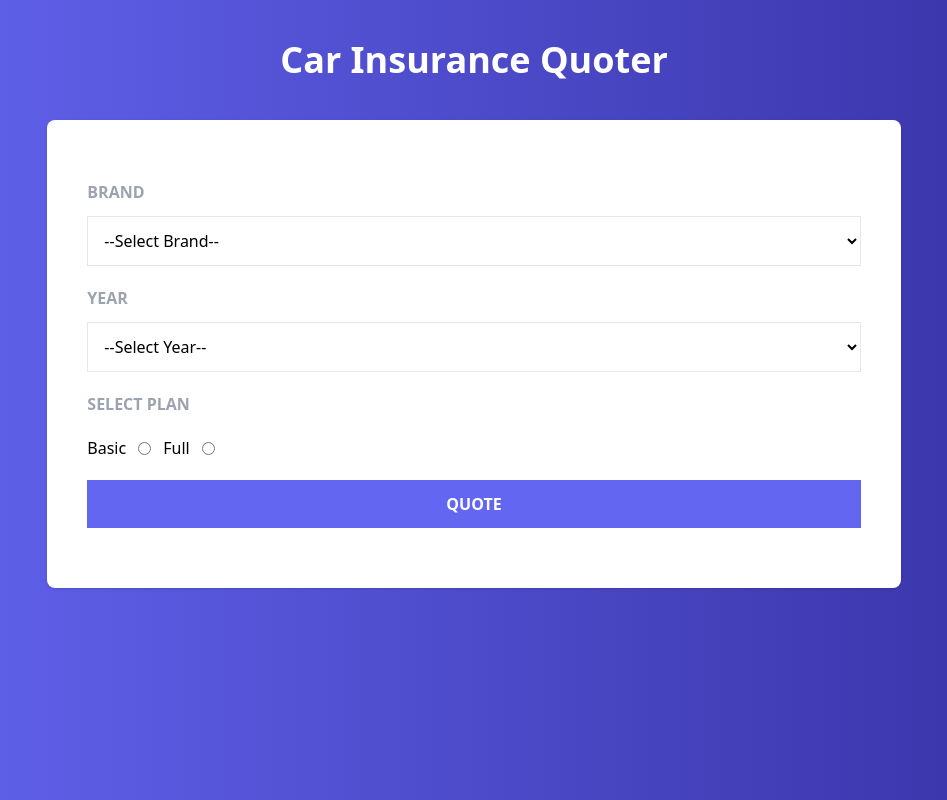
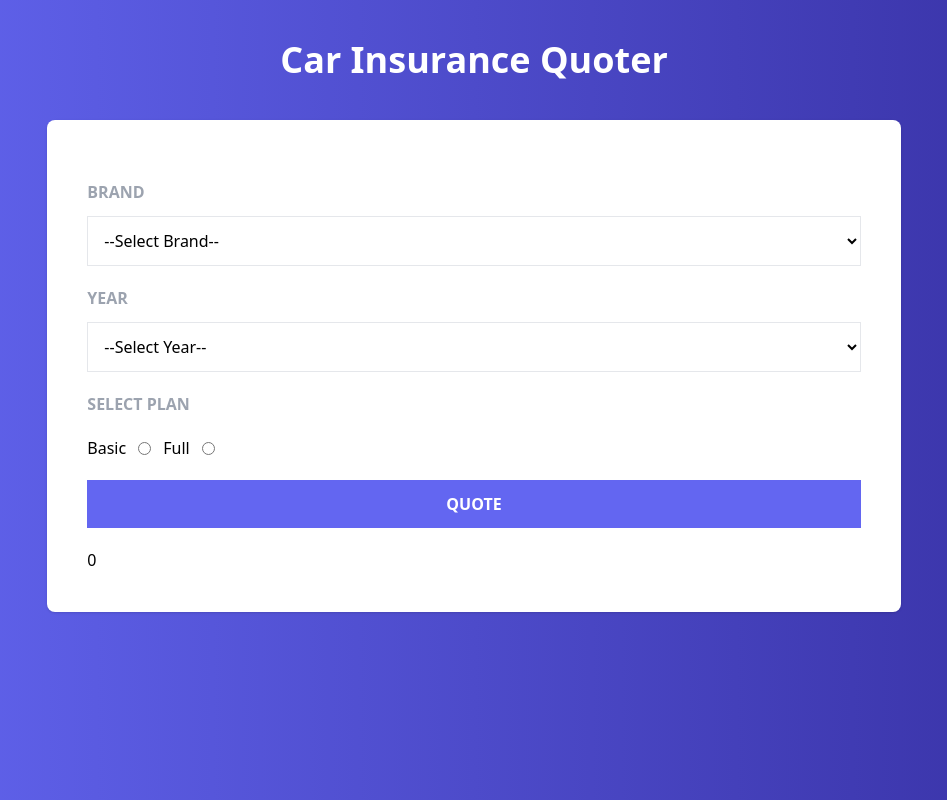
Before and after one commit to ClondonoM/react-tailwind-contex-insurance-quoter, a React (Vite) app: page / in a window 1280 px wide. Shown: the whole page, without its empty margins (166-1113 px from the left). Built offline with nearby package versions, Linux system fonts and the light colour scheme.

Commit message:
showing result in dom

```diff
--- a/src/components/AppInsurance.jsx
+++ b/src/components/AppInsurance.jsx
@@ -2,6 +2,8 @@ import Form from './Form';
 import useQuoter from '../hooks/useQuoter';
 
 const AppInsurance = () => {
+  const { result } = useQuoter();
+  console.log(result);
   return (
     <>
       <header className='my-10'>
@@ -11,6 +13,7 @@ const AppInsurance = () => {
       </header>
       <main className='bg-white md:w-2/3 lg:w2/4 mx-auto shadow rounded-lg p-10'>
         <Form />
+        <p>{result}</p>
       </main>
     </>
   );
--- a/src/context/QuoterProvider.jsx
+++ b/src/context/QuoterProvider.jsx
@@ -34,7 +34,14 @@ const QuoterProvider = ({ children }) => {
 
   return (
     <QuoterContext.Provider
-      value={{ data, handleChangeData, error, setError, quoteInsurance }}
+      value={{
+        data,
+        handleChangeData,
+        error,
+        setError,
+        quoteInsurance,
+        result,
+      }}
     >
       {children}
     </QuoterContext.Provider>
```
